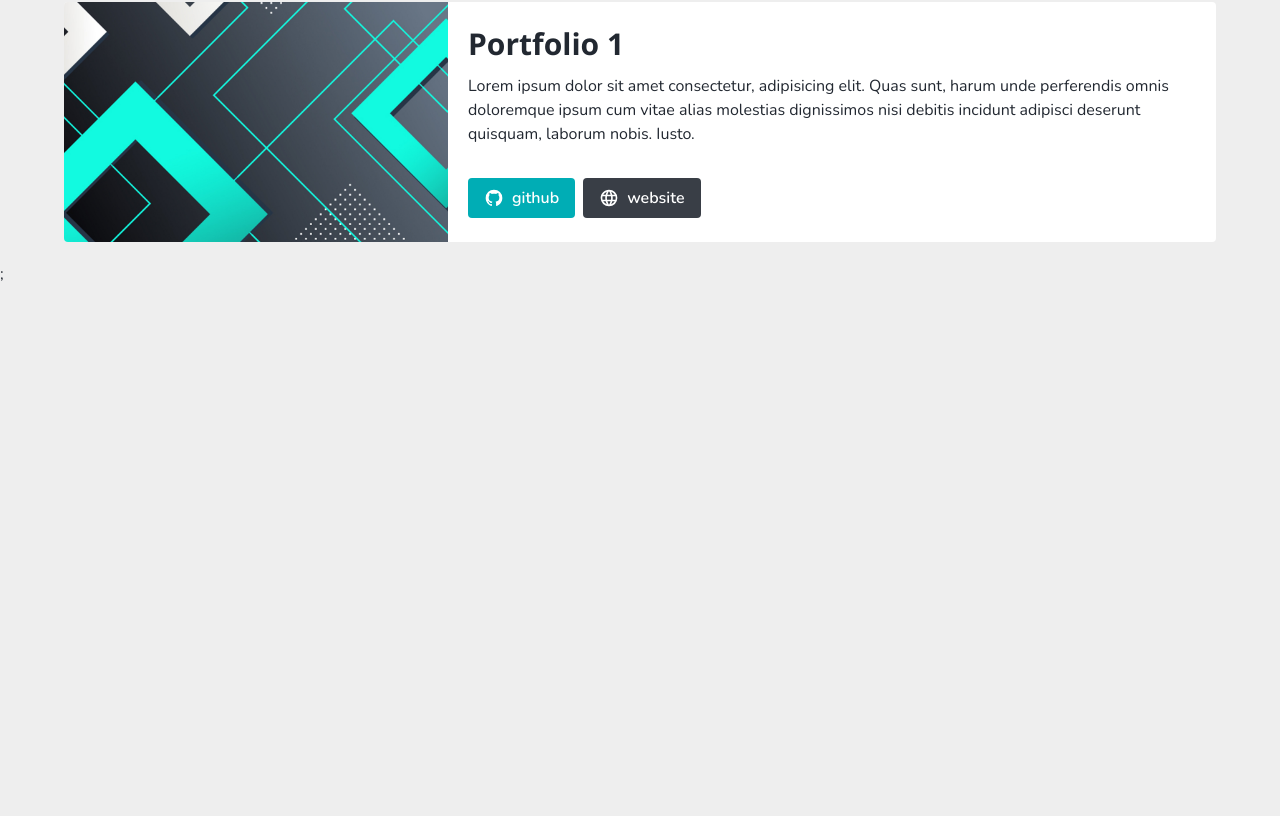
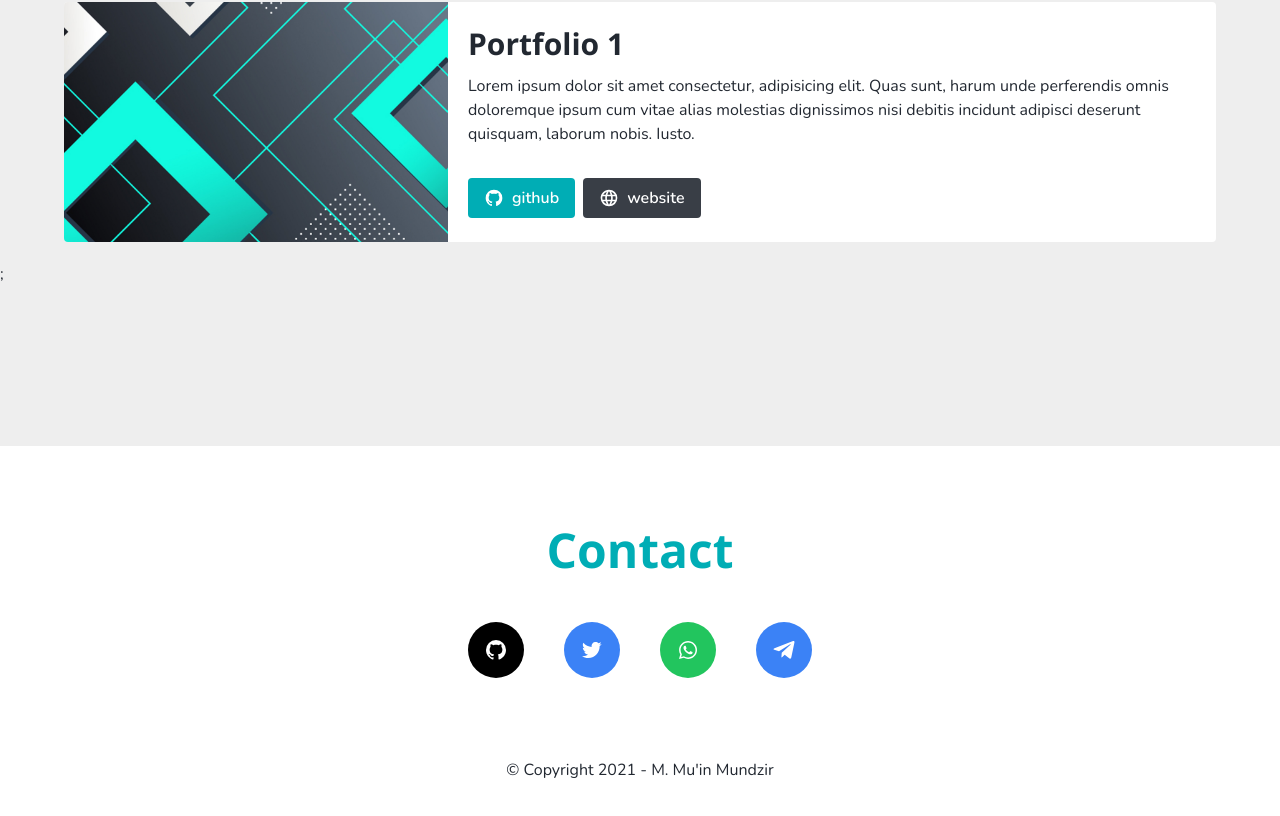
Before and after one commit to muinmundzir/portfolio, a Next.js app: page / in a window 1280 px wide. Shown: the part 1902-2718 px from the top of the page. Before the commit the page ends 2188 px from the top, so only its background shows below. Built offline with nearby package versions, Linux system fonts and the light colour scheme.

Commit message:
add: footer section

```diff
--- /dev/null
+++ b/components/layout/Footer.js
@@ -0,0 +1,45 @@
+import Link from 'next/link'
+
+const Footer = () => {
+  return (
+    <>
+      {/* Footer Section */}
+      <footer className="w-full text-center mt-40 bg-white dark:bg-primary-gray">
+        {/* Contact Section */}
+        <section
+          id="contact"
+          className="flex flex-col gap-12 justify-center items-center py-20"
+        >
+          <h2 className="text-4xl md:text-5xl font-bold text-primary">
+            Contact
+          </h2>
+          <div className="flex flex-wrap justify-center gap-5 md:gap-10">
+            <Link href="#">
+              <a className="contact-link bg-black">
+                <img src="/github.svg" alt="github logo" />
+              </a>
+            </Link>
+            <Link href="#">
+              <a className="contact-link bg-blue-500">
+                <img src="/icon-twitter.svg" alt="twitter logo" />
+              </a>
+            </Link>
+            <Link href="#">
+              <a className="contact-link bg-green-500">
+                <img src="/icon-whatsapp.svg" alt="whatsapp logo" />
+              </a>
+            </Link>
+            <Link href="#">
+              <a className="contact-link bg-blue-500">
+                <img src="/icon-telegram.svg" alt="whatsapp logo" />
+              </a>
+            </Link>
+          </div>
+        </section>
+        <p className="pb-10">&copy; Copyright 2021 - M. Mu&apos;in Mundzir</p>
+      </footer>
+    </>
+  )
+}
+
+export default Footer
--- a/components/layout/Layout.js
+++ b/components/layout/Layout.js
@@ -1,12 +1,14 @@
-import Navbar from './Navbar';
+import Footer from './Footer'
+import Navbar from './Navbar'
 
 const Layout = ({ children }) => {
   return (
     <>
       <Navbar />
       {children}
+      <Footer />
     </>
-  );
-};
+  )
+}
 
-export default Layout;
+export default Layout
--- a/styles/globals.css
+++ b/styles/globals.css
@@ -109,4 +109,8 @@
   .portfolio-link {
     @apply flex items-center gap-2 px-4 py-2 w-max hover:brightness-100 rounded;
   }
+
+  .contact-link {
+    @apply p-4 w-14 rounded-full hover:brightness-110 self-center;
+  }
 }
```
